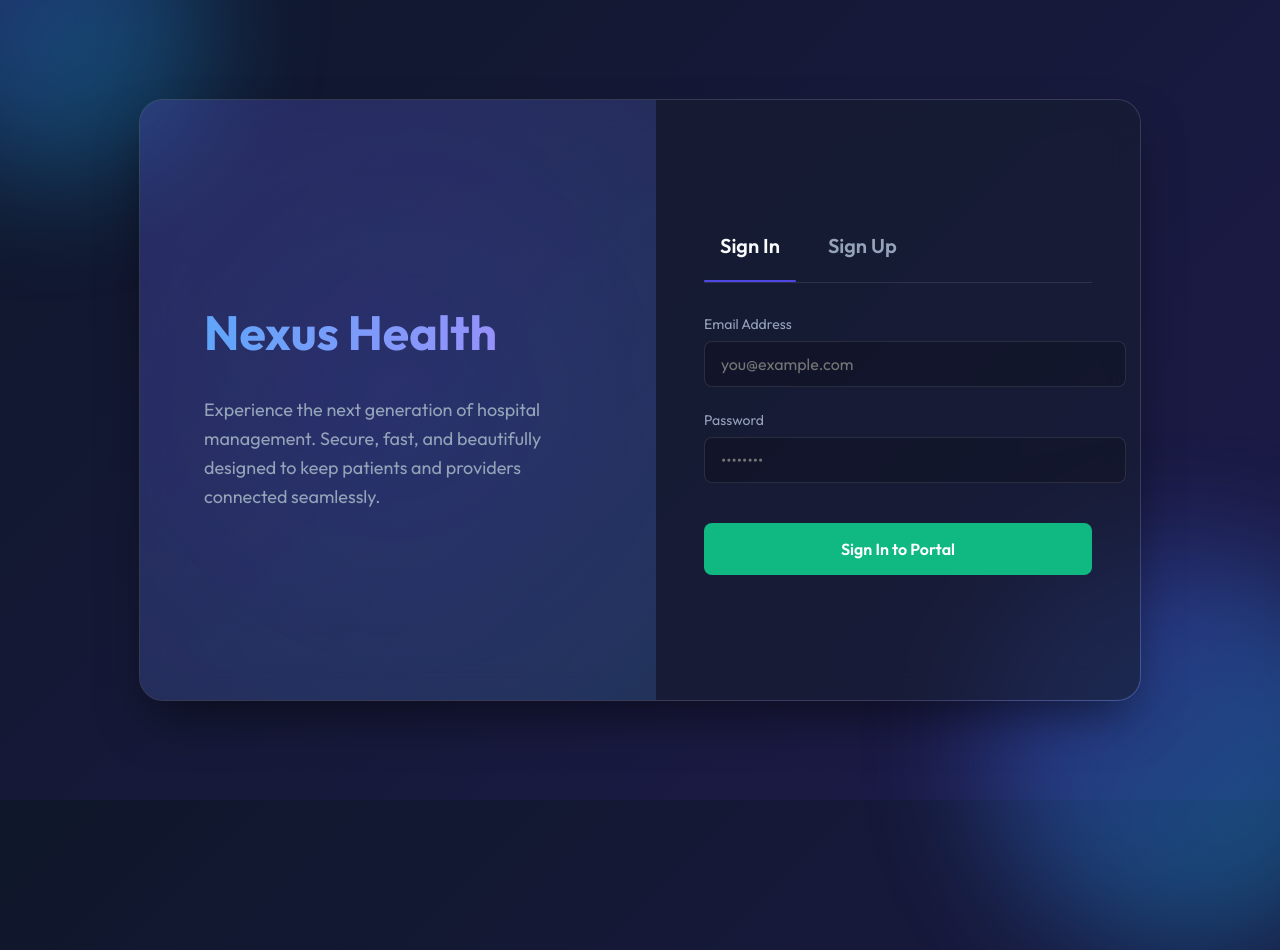
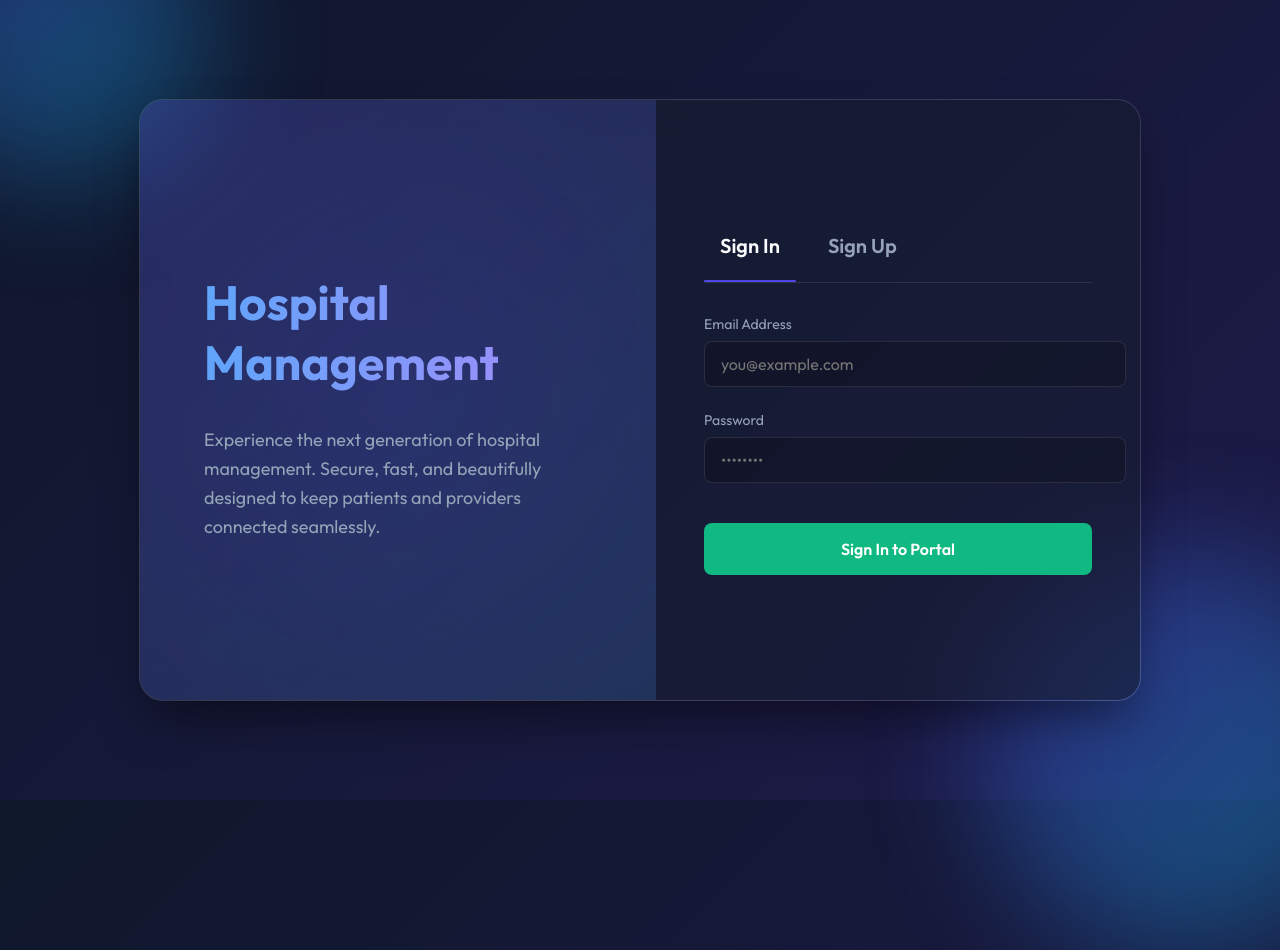
Before and after one commit to sahanasahana21439-collab/Hospital_Management, a Next.js app in the folder frontend/: page / in a window 1280 px wide. Shown: the top 950 px of the page. Built offline with nearby package versions, Linux system fonts and the light colour scheme.

Commit message:
Update app name to Hospital Management

```diff
--- a/frontend/src/app/layout.js
+++ b/frontend/src/app/layout.js
@@ -12,8 +12,8 @@ const geistMono = Geist_Mono({
 });
 
 export const metadata = {
-  title: "Create Next App",
-  description: "Generated by create next app",
+  title: "Hospital Management",
+  description: "Advanced Hospital Management System",
 };
 
 export default function RootLayout({ children }) {
--- a/frontend/src/app/page.js
+++ b/frontend/src/app/page.js
@@ -15,7 +15,7 @@ export default function Home() {
 
         {/* Left Side: Information */}
         <div className="auth-info">
-          <h1>Nexus Health</h1>
+          <h1>Hospital Management</h1>
           <p>
             Experience the next generation of hospital management. Secure, fast,
             and beautifully designed to keep patients and providers connected seamlessly.
```
